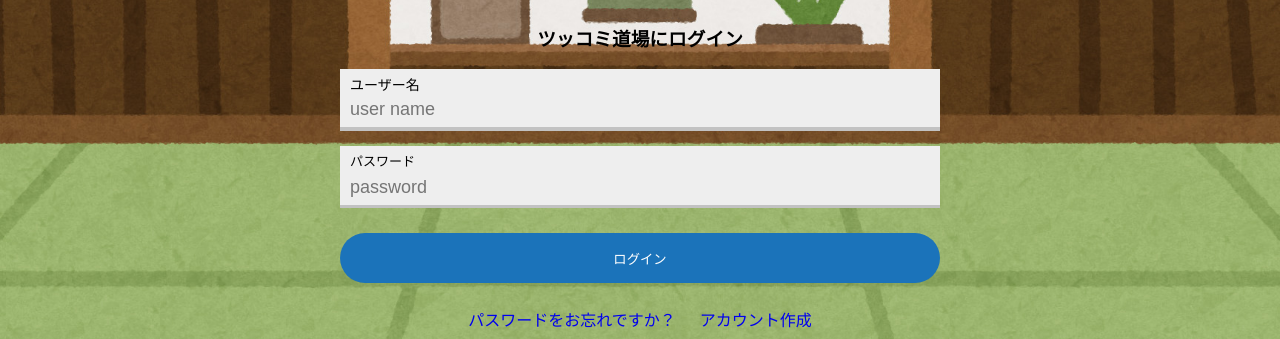
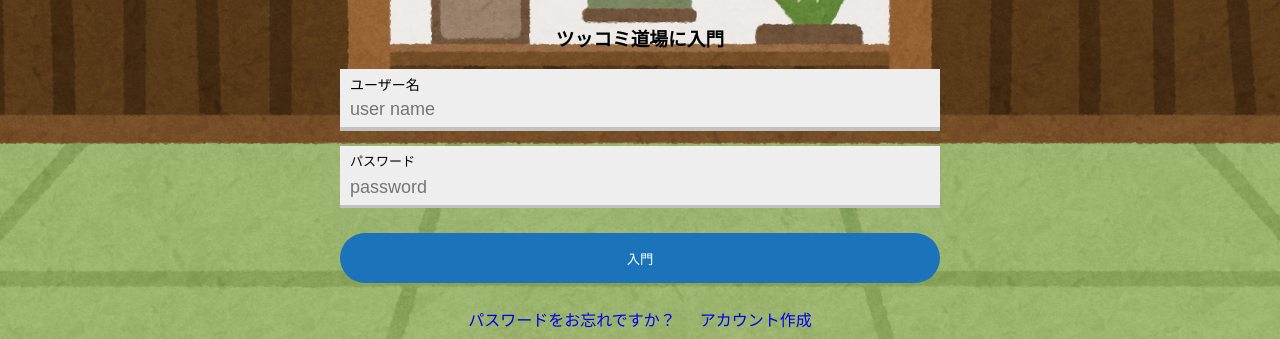
Before and after one commit to Aika418/TsukkomiDojo, a Flask app: page / in a window 1280 px wide. Shown: the part 404-743 px from the top of the page. Run offline with Flask 3, Linux system fonts and the light colour scheme.

Commit message:
ラベル名の変更 top.html

```diff
--- a/blog/templates/blog/top.html
+++ b/blog/templates/blog/top.html
@@ -9,14 +9,14 @@
 <div class="frame">
   <div class="box0">
     <img src="/static/loginnoimage.PNG">
-    <h3>ツッコミ道場にログイン</h3>
+    <h3>ツッコミ道場に入門</h3>
 
     {% if status == "user_notfound" %}
     <p>ユーザーが見つかりません。アカウント作成してください</p>
     {% elif status == "wrong_password" %}
     <p>パスワードが間違っています</p>
     {% elif status == "logout" %}
-    <p>ログアウト完了</p>
+    <p>退場完了</p>
     {% endif %}
   </div>
   <form action="/blog/login" method="post">
@@ -28,7 +28,7 @@
       <label for="text2" id="l_text2">パスワード</label>
       <input id="text2" type="password" name="password" placeholder="password">
     </div>
-    <button class="btn1" type="submit">ログイン</button>
+    <button class="btn1" type="submit">入門</button>
   </form>
 
 
```
